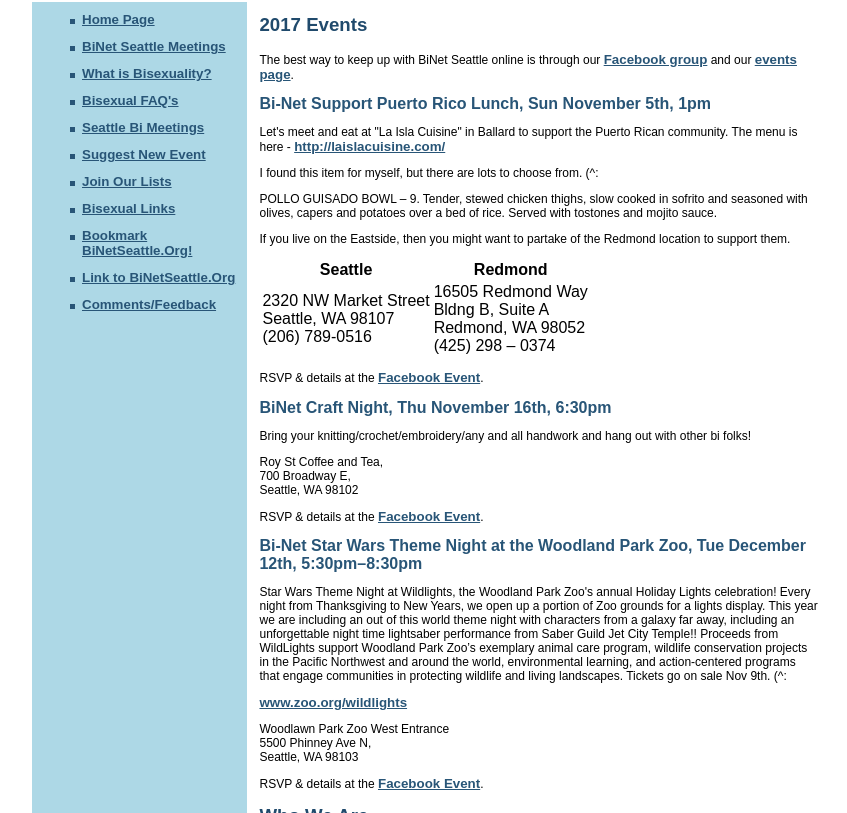
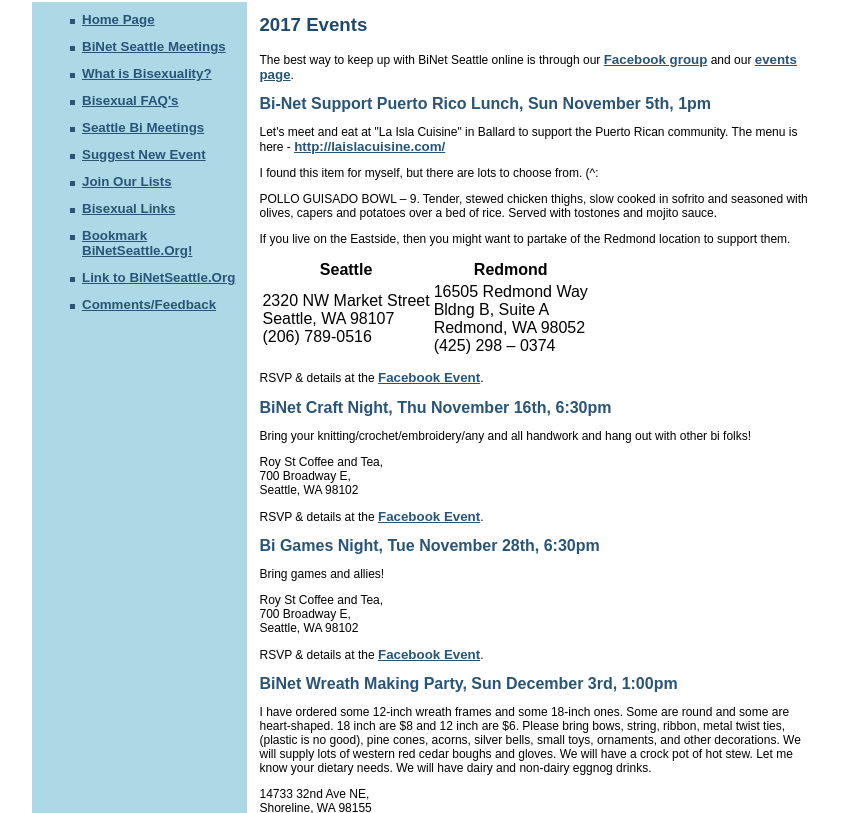
Before and after one commit to BiNetSeattle/binetseattle.github.io, a plain HTML site: page index.html in a window 1280 px wide. Shown: the part 139-952 px from the top of the page, without its empty margins (210-1057 px from the left). Drawn offline with Linux system fonts and the light colour scheme.

Commit message:
Games Night & Wreaths

```diff
--- a/index.html
+++ b/index.html
@@ -171,6 +171,45 @@ Seattle, WA 98102
 <a href="https://www.facebook.com/events/126763828031891/" target="_blank">Facebook Event</a>.</p>
 
 
+<h2>Bi Games Night, Tue November 28th, 6:30pm</h2>
+
+<p>
+Bring games and allies!
+</p>
+
+<p>
+Roy St Coffee and Tea,<br>
+700 Broadway E,<br/>
+Seattle, WA 98102
+</p>
+
+<p>RSVP &amp; details at the
+<a href="https://www.facebook.com/events/355619688195457/" target="_blank">Facebook Event</a>.</p>
+
+
+<h2>BiNet Wreath Making Party, Sun December 3rd, 1:00pm</h2>
+
+<p>
+I have ordered some 12-inch wreath frames and some 18-inch ones.
+Some are round and some are heart-shaped.
+18 inch are $8 and 12 inch are $6.
+Please bring bows, string, ribbon, metal twist ties, (plastic is no good),
+pine cones, acorns, silver bells, small toys, ornaments, and other decorations.
+We will supply lots of western red cedar boughs and gloves.
+We will have a crock pot of hot stew.
+Let me know your dietary needs.
+We will have dairy and non-dairy eggnog drinks.
+</p>
+
+<p>
+14733 32nd Ave NE,<br>
+Shoreline, WA 98155
+</p>
+
+<p>RSVP &amp; details at the
+<a href="https://www.facebook.com/events/433027157099278/" target="_blank">Facebook Event</a>.</p>
+
+
 <h2>Bi-Net Star Wars Theme Night at the Woodland Park Zoo, Tue December 12th, 5:30pm–8:30pm</h2>
 
 <p>
```
